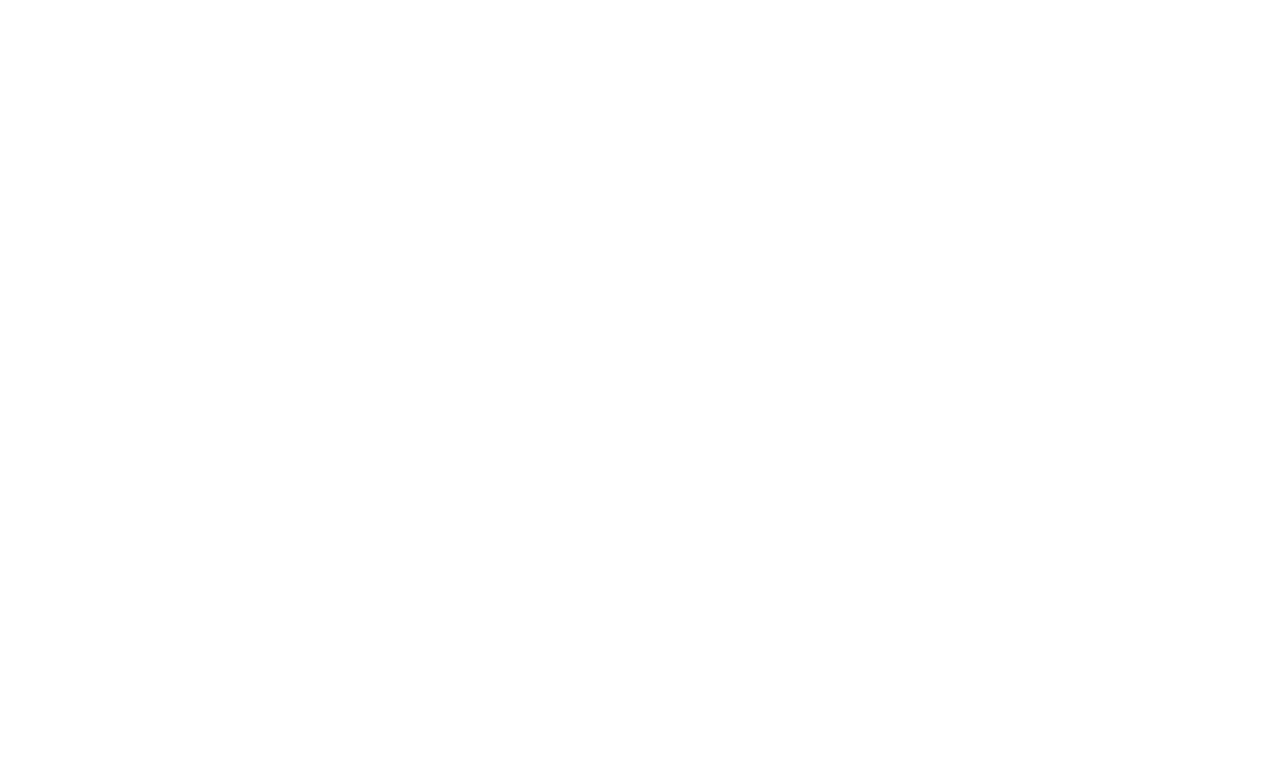
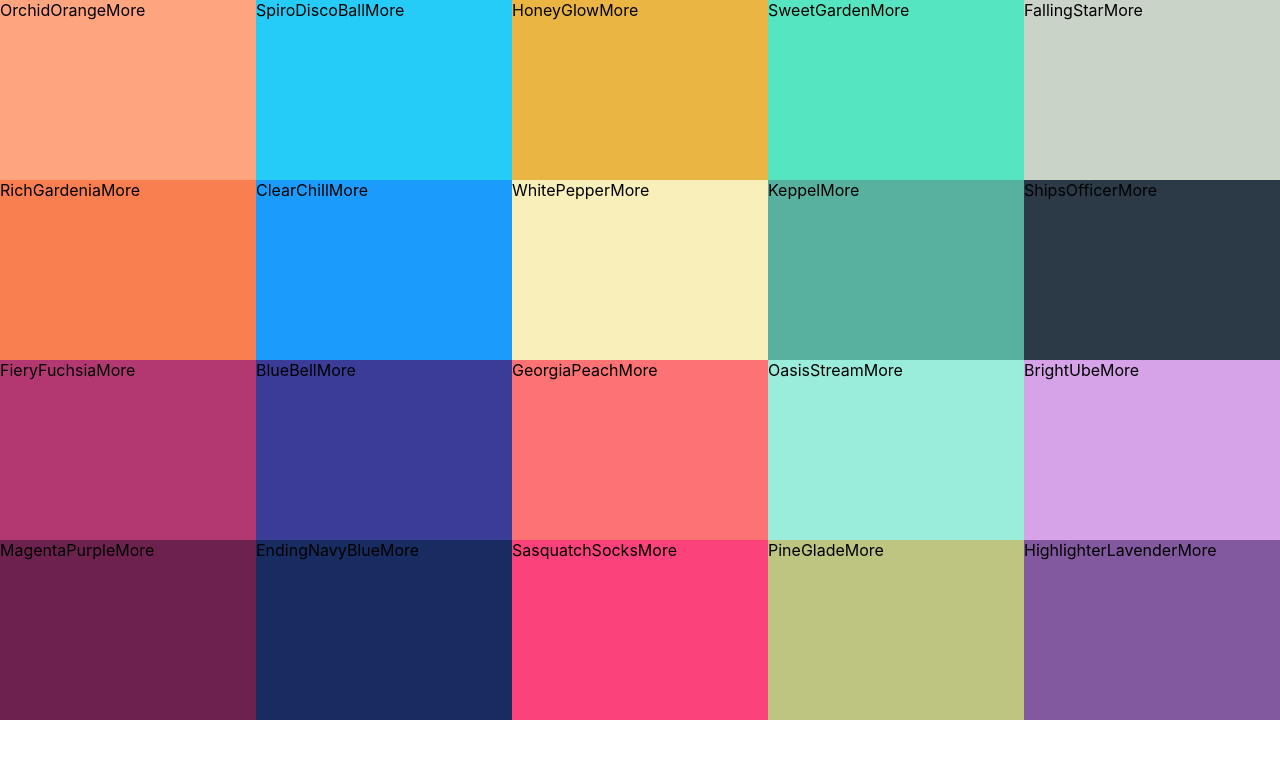
Before and after one commit to DemonDaddy22/Color-picker, a React (Create React App) app: page / in a window 1280 px wide. Shown: the top 758 px of the page. Built offline with nearby package versions, Linux system fonts and the light colour scheme.

Commit message:
Add ColorBox.js

```diff
--- /dev/null
+++ b/src/ColorBox.css
@@ -0,0 +1,7 @@
+.ColorBox {
+	width: 20%;
+	height: 25%;
+	margin: 0 auto;
+	display: inline-block;
+	cursor: pointer;
+}
--- /dev/null
+++ b/src/ColorBox.js
@@ -0,0 +1,14 @@
+import React, { Component } from 'react';
+import './ColorBox.css';
+
+class ColorBox extends Component {
+	render() {
+		return (
+			<div className="ColorBox" style={{ background: this.props.background }}>
+				<span>{this.props.name}</span>
+				<span>More</span>
+			</div>
+		);
+	}
+}
+export default ColorBox;
--- /dev/null
+++ b/src/Palette.css
@@ -0,0 +1,7 @@
+.Palette {
+	height: 100vh;
+}
+
+.Palette-colours {
+	height: 90%;
+}
--- a/src/Palette.js
+++ b/src/Palette.js
@@ -1,11 +1,17 @@
 import React, { Component } from 'react';
+import ColorBox from './ColorBox';
+import './Palette.css';
 
 class Palette extends Component {
 	render() {
+		const colorBoxes = this.props.colors.map((c) => <ColorBox key={c.name} background={c.color} name={c.name} />);
 		return (
 			<div className="Palette">
 				{/* Navbar goes here */}
-				<div className="Palette-colours">{/* Bunch of colour boxes */}</div>
+				<div className="Palette-colours">
+					{/* Bunch of colour boxes */}
+					{colorBoxes}
+				</div>
 				{/* Footer goes here */}
 			</div>
 		);
```
